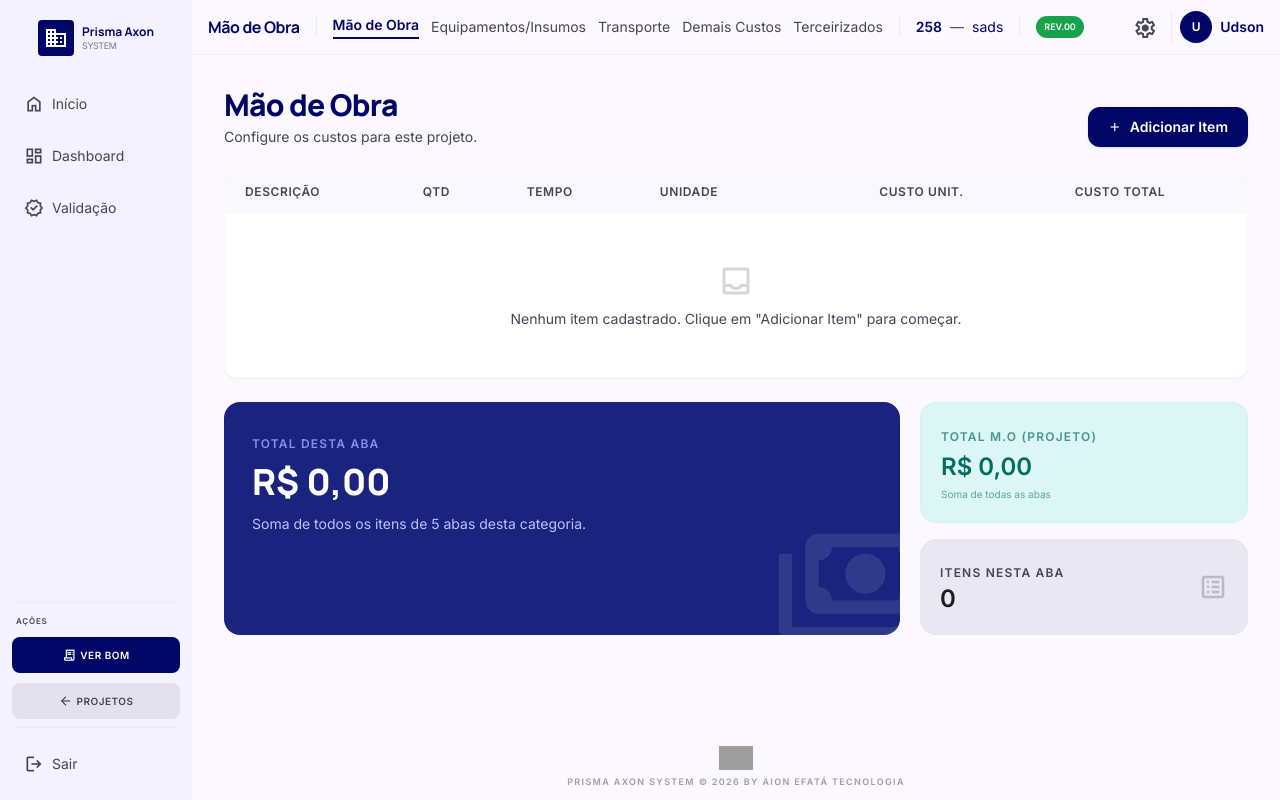
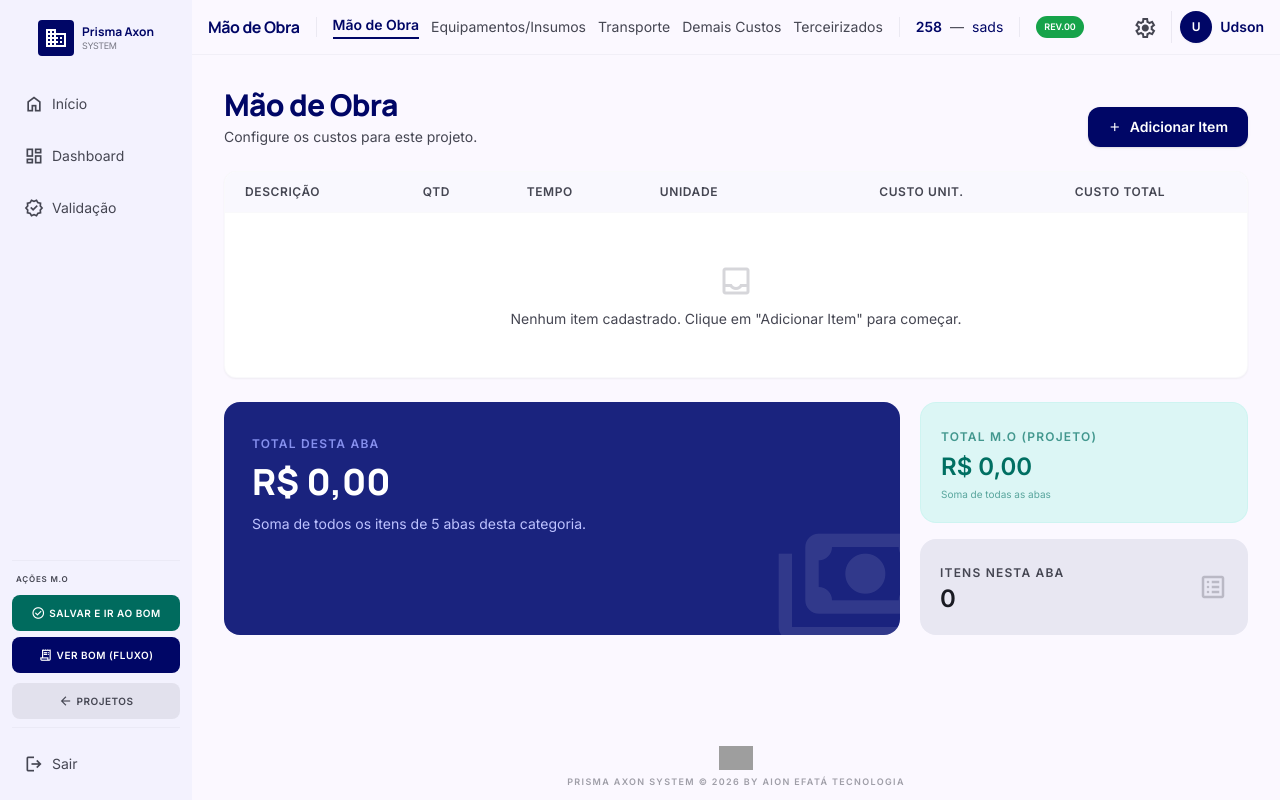
Before and after one commit to Udsonb/PrimaAxon_Web, a Django app: page /projeto/13/mo/operacional/ in a window 1280 px wide. Run offline with Django 5.2, Linux system fonts and the light colour scheme; a user stored in the database is signed in; data comes from the database, SQL or seed files in the repository; data that the repository does not hold is empty; some libraries are stand-ins or nearby versions; grey boxes are pictures that could not be loaded.

Commit message:
M.O: aplica total ao preco_variavel do BoM e redireciona ao BoM Selector
- Nova ação 'aplicar_bom': soma todo o ItemMO do projeto (5 abas) e
  atualiza preco_unitario de todos ItemProjeto com produto.preco_variavel=True
- Botão 'Salvar e Ir ao BoM' na sidebar do gestao_mo
- Após aplicar, redireciona para bom_selector_projeto do mesmo projeto

Co-Authored-By: Claude Sonnet 4.6 <noreply@anthropic.com>

```diff
--- a/core/views.py
+++ b/core/views.py
@@ -695,6 +695,17 @@ def gestao_mo(request, projeto_id, aba):
             item.unidade = request.POST.get('unidade', item.unidade)
             item.custo_unitario = _dec(request.POST.get('custo_unitario', item.custo_unitario), item.custo_unitario)
             item.save()
+        elif acao == 'aplicar_bom':
+            # Calcula total M.O (todas as abas) e atualiza todos os ItemProjeto com preco_variavel=True
+            from decimal import Decimal
+            total_mo = sum(i.custo_total for i in ItemMO.objects.filter(projeto=projeto))
+            itens_variavel = ItemProjeto.objects.filter(projeto=projeto, produto__preco_variavel=True)
+            if itens_variavel.exists():
+                for item_proj in itens_variavel:
+                    qtd = item_proj.quantidade or 1
+                    item_proj.preco_unitario = (total_mo / qtd).quantize(Decimal('0.01'))
+                    item_proj.save(update_fields=['preco_unitario'])
+            return redirect('bom_selector_projeto', projeto_id=projeto_id)
         return redirect('gestao_mo', projeto_id=projeto_id, aba=aba)
 
     itens = list(ItemMO.objects.filter(projeto=projeto, aba=aba))
--- a/templates/gestao_mo.html
+++ b/templates/gestao_mo.html
@@ -22,9 +22,17 @@
 
 {% block sidebar_extra %}
 <div class="pt-3 mt-auto border-t border-outline-variant/20 flex flex-col gap-1.5 mb-2">
-    <p class="text-[8px] font-bold text-on-surface-variant uppercase tracking-widest px-1 mb-1">Ações</p>
+    <p class="text-[8px] font-bold text-on-surface-variant uppercase tracking-widest px-1 mb-1">Ações M.O</p>
+    <!-- Aplicar ao BoM: atualiza o preco_variavel e volta ao BoM Selector -->
+    <form method="POST" action="{% url 'gestao_mo' projeto_id=projeto.id aba=aba %}">
+        {% csrf_token %}
+        <input type="hidden" name="acao" value="aplicar_bom">
+        <button type="submit" class="w-full px-2 py-2 rounded-lg bg-secondary text-white font-bold text-[10px] uppercase tracking-wider hover:opacity-90 transition-all flex items-center justify-center gap-1">
+            <span class="material-symbols-outlined text-sm">check_circle</span>Salvar e Ir ao BoM
+        </button>
+    </form>
     <a href="{% url 'fluxo_projeto' projeto_id=projeto.id %}" class="w-full px-2 py-2 rounded-lg bg-primary text-white font-bold text-[10px] uppercase tracking-wider hover:opacity-90 transition-all flex items-center justify-center gap-1">
-        <span class="material-symbols-outlined text-sm">receipt_long</span>Ver BoM
+        <span class="material-symbols-outlined text-sm">receipt_long</span>Ver BoM (Fluxo)
     </a>
     <a href="{% url 'consultar_projeto' %}" class="w-full px-2 py-2 rounded-lg bg-surface-container-highest text-on-surface-variant font-bold text-[10px] uppercase tracking-wider hover:bg-surface-container-high transition-all flex items-center justify-center gap-1 mt-1">
         <span class="material-symbols-outlined text-sm">arrow_back</span>Projetos
```
